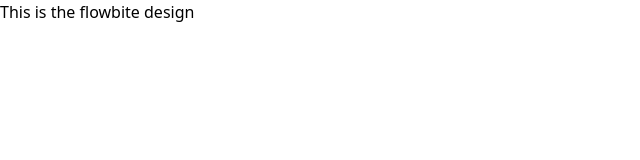
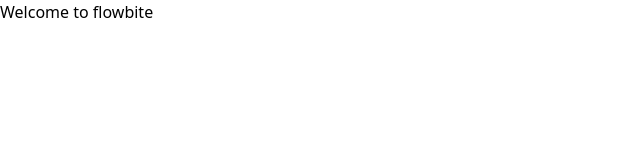
Before and after one commit to ShazaibAli3/flowbite, a website: page index.html in a window 1280 px wide. Shown: the full height of the page, 0-640 px from the left. Drawn offline with nearby package versions, Linux system fonts and the light colour scheme; files that its build step writes are made by us from their sources.

Commit message:
Second changes

```diff
--- a/index.html
+++ b/index.html
@@ -9,7 +9,7 @@
 </head>
 
 <body>
-	<div>This is the flowbite design</div>
+	<h1>Welcome to flowbite</h1>
 </body>
 
 </html>
```
